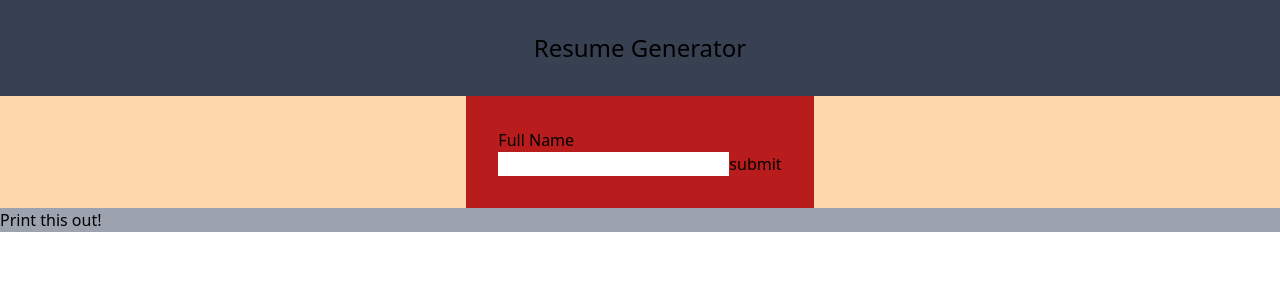
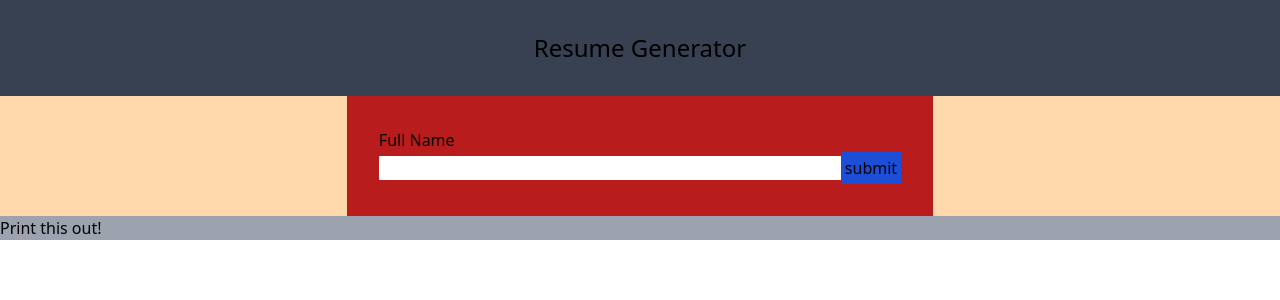
Before and after one commit to griffFu/resume-project, a React (Create React App) app: page / in a window 1280 px wide. Shown: the top 300 px of the page. Built offline with nearby package versions, Linux system fonts and the light colour scheme.

Commit message:
creating functionality to add mulitiple inputs for a given section

```diff
--- a/src/components/Inputs/Form.js
+++ b/src/components/Inputs/Form.js
@@ -1,7 +1,7 @@
 import React, { useState } from "react";
 
 
-function Form({pTitle, onClick, setNewVal}){
+function Form({info, onClick, setNewVal}){
 
 
     const handleSubmit = (e) => {
@@ -17,10 +17,18 @@ function Form({pTitle, onClick, setNewVal}){
             <input
                 type="text"
                 required
-                value = {pTitle}
+                name="firstName"
+                value = {info.firstName}
                 onChange={setNewVal}
              />
-            <button onClick={onClick}>submit</button>
+            <input
+                type="text"
+                required
+                name="lastName"
+                value = {info.lastName}
+                onChange={setNewVal}
+             />
+            <button onClick={onClick} className="bg-blue-700 p-1">submit</button>
         </form>
 
     </div>
--- a/src/components/Inputs/FormControl.js
+++ b/src/components/Inputs/FormControl.js
@@ -7,11 +7,17 @@ import Output from "./output";
 function FormControl() {
 
   const [viewForm,setViewForm] = useState(true);
-  const [title,setTitle] = useState('');
+  const [title,setTitle] = useState({
+    firstName : "",
+    lastName : " "
+  });
 
   const newTitle = (e) => {
-    setTitle(e.target.value)
-
+    const name = e.target.name;
+    const value = e.target.value;
+    setTitle((prev) => {
+      return {...prev, [name]:value}
+    })
   }
   function onButtonSubmit(){
       setViewForm(!viewForm)
@@ -21,8 +27,8 @@ function FormControl() {
   return (
 		<div>
       <div className="bg-orange-200 flex justify-center">
-        {viewForm && <Form pTitle = {title} onClick={onButtonSubmit} setNewVal= {newTitle}/>}
-        {!viewForm && <Output onClick={onButtonSubmit} oTitle = {title}/>}
+        {viewForm && <Form info={title} onClick={onButtonSubmit} setNewVal= {newTitle}/>}
+        {!viewForm && <Output onClick={onButtonSubmit} info = {title}/>}
       </div>
 
 		</div>
--- a/src/components/Inputs/output.js
+++ b/src/components/Inputs/output.js
@@ -1,13 +1,16 @@
 import React, { useState } from "react";
 
 
-function Output({onClick,oTitle}){
+function Output({onClick,info}){
 
 return(
     <div className="flex flex-col bg-red-700 p-8" >
         <div className>Full Name</div>
-        <div>{oTitle}</div>
-        <button classname="text-blue-400" onClick={onClick}>BACK TO FORM</button>
+        <div>{info.firstName}</div>
+        <div>{info.lastName}</div>
+        <div classname="text-blue-400">
+            <button className="bg-blue-700 p-1" onClick={onClick}>BACK TO FORM</button>
+        </div>
     </div>
 )
 
```
